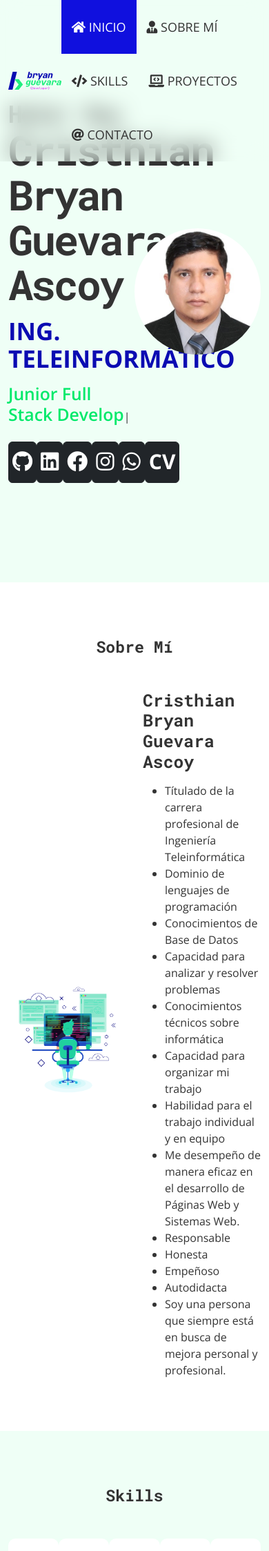
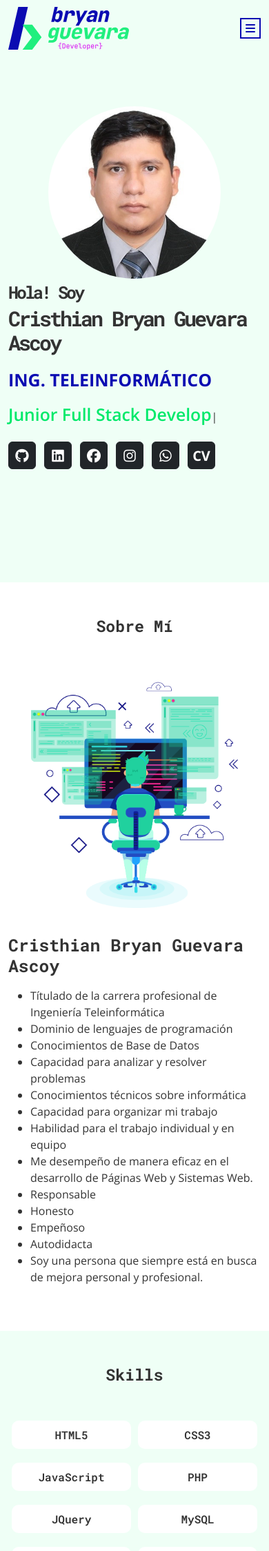
Before and after one commit to Bryan112094/portafolio, a Flask app: page / in a window 390 px wide. Shown: the top 2248 px of the page at 69% size. Run offline with Flask 2, Linux system fonts and the light colour scheme; some libraries are stand-ins or nearby versions.

Commit message:
movil 50%

```diff
--- a/static/css/main.css
+++ b/static/css/main.css
@@ -45,10 +45,14 @@ body{
 }
 
 header{
-    backdrop-filter: blur(15px);
     background: rgba(239, 255, 246, .3);
     width: 100%;
     z-index: 1;
+    transition: all .5s ease;
+}
+header.flota{
+    background: rgba(239, 255, 246, 1);
+    border-bottom: 1px solid #0b0bb2;
 }
 header .logo{
     display: block;
@@ -58,6 +62,12 @@ header .logo{
 header.flota .logo{
     width: 120px;
 }
+
+.open-menu,
+.close-menu{
+    display: none;
+}
+
 header nav > ul > li > a.nav-link{
     color: #333;
     font-size: 18px;
@@ -74,11 +84,10 @@ header nav > ul > li > a.nav-link.active{
     color: #FFF;
 }
 
-
 .fondo-general{
     background-color: #effff6;
 }
-#inicio .container{
+#inicio .container-lg{
     height: 100vh;
 }
 .title-main{
@@ -97,11 +106,13 @@ header nav > ul > li > a.nav-link.active{
 #inicio .botones{
     max-width: 420px;
     width: 100%;
+    flex-flow: row wrap;
 }
 #inicio .botones a{
     font-size: 30px;
     width: 60px;
     height: 60px;
+    margin-bottom: 10px;
     padding: 5px;
     -webkit-transform: scale(1);
     transform: scale(1);
@@ -219,3 +230,134 @@ footer p{
     margin: 0;
     padding: 0;
 }
+
+@media screen and (max-width: 950px) {
+    .menu{
+        position: fixed;
+        left: 0;
+        top: 0;
+        width: 100%;
+        height: 100vh;
+        background-color: #5353d3;
+        overflow-y: auto;
+        opacity: 0;
+        pointer-events: none;
+        transition: opacity 0.3s;
+    }
+    .menu .nav{
+        flex-direction: column;
+        flex-wrap: initial;
+        align-items: center;
+    }
+    .open-menu,
+    .close-menu{
+        display: block;
+        outline: none;
+        color: #FFF;
+    }
+    .open-menu{
+        color: #0b0bb2;
+        border: 2px solid #0b0bb2;
+        background-color: transparent;
+        cursor: pointer;
+    }
+    .close-menu{
+        font-size: 35px;
+        line-height: 36px;
+        padding: 0;
+        background: 0;
+        align-self: flex-end;
+        border: 0;
+        margin: 23px 16px 0 0;
+    }
+    header.flota .close-menu{
+        margin-top: 8px;
+    }
+    .menu_opened{
+        opacity: 1;
+        pointer-events: all;
+    }
+    header{
+        padding: 10px 0;
+    }
+    header.flota{
+        padding: 5px 0
+    }
+    header nav > ul > li > a.nav-link{
+        color: #FFF;
+        font-size: 18px;
+        line-height: 60px;
+        padding: 0;
+    }
+    header.flota nav > ul > li > a.nav-link {
+        padding: 0;
+    }
+    header nav > ul > li > a.nav-link:hover,
+    header nav > ul > li > a.nav-link.active{
+        background-color: transparent;
+        color: #FFF;
+    }
+    #sobre-mi,
+    #projects,
+    #skills,
+    #contact{
+        padding: 50px 0;
+    }
+    .title-main{
+        font-size: 40px;
+        line-height: 45px;
+    }
+    .title-main small,
+    .title-ing{
+        font-size: 30px;
+    }
+    .col-20{
+        width: 30%;
+    }
+}
+
+
+@media screen and (max-width: 770px) {
+    #inicio .container-lg{
+        flex-direction: column !important;
+        justify-content: center !important;
+    }
+    #inicio .container-lg .rounded-circle{
+        max-width: 250px;
+    }
+    .title-main{
+        font-size: 30px;
+        line-height: 35px;
+    }
+    .title-main small,
+    .title-ing{
+        font-size: 25px;
+    }
+    #inicio .botones{
+        max-width: 300px;
+    }
+    #inicio .botones a{
+        width: 40px;
+        height: 40px;
+        font-size: 20px;
+    }
+    #sobre-mi img{
+        margin-bottom: 20px;
+    }
+    .col-20{
+        width: 50%;
+        padding: 5px;
+    }
+    #skills .skill{
+        height: auto;
+        margin-bottom: 10px;
+    }
+    #skills .skill figure{
+        display: none;
+    }
+    #skills .skill span,
+    #skills .skill:hover span {
+        opacity: 1;
+        height: auto;
+    }
+}
--- a/templates/index.html
+++ b/templates/index.html
@@ -8,31 +8,32 @@
 
     <!-- Bootstrap CSS v5.2.1 -->
     <link href="https://cdn.jsdelivr.net/npm/bootstrap@5.2.1/dist/css/bootstrap.min.css" rel="stylesheet" integrity="sha384-iYQeCzEYFbKjA/T2uDLTpkwGzCiq6soy8tYaI1GyVh/UjpbCx/TYkiZhlZB6+fzT" crossorigin="anonymous">
-    <link href="https://cdnjs.cloudflare.com/ajax/libs/font-awesome/5.13.1/css/all.min.css" rel="stylesheet">
     <link href="{{ url_for('static', filename='css/main.css') }}" rel="stylesheet">
+    <script src="https://kit.fontawesome.com/983debfd2b.js" crossorigin="anonymous"></script>
     <!--Fonts-->
     <link rel="preconnect" href="https://fonts.googleapis.com">
     <link rel="preconnect" href="https://fonts.gstatic.com" crossorigin>
     <link href="https://fonts.googleapis.com/css2?family=Open+Sans:wght@400;600;700&family=Roboto+Mono:wght@400;600;700&display=swap" rel="stylesheet">
 </head>
 <body>
-    <header class="position-fixed"><div class="container d-flex flex-row justify-content-between align-items-center">
-            <div class="logo"><img src="{{ url_for('static', filename='logos/logo.svg') }}" class="d-block" alt="Ingeniero Cristhian Bryan Guevara Ascoy"></div>
-            <nav><ul class="nav">
-                <li class="nav-item"><a class="nav-link active" href=""><i class="fas fa-home"></i> INICIO</a></li>
-                <li class="nav-item"><a class="nav-link" href="#sobre-mi"><i class="fas fa-user-tie"></i> SOBRE MÍ</a></li>
-                <li class="nav-item"><a class="nav-link" href="#skills"><i class="fas fa-code"></i> SKILLS</a></li>
-                <li class="nav-item"><a class="nav-link" href="#projects"><i class="fas fa-laptop-code"></i> PROYECTOS</a></li>
-                <li class="nav-item"><a class="nav-link" href="#contact"><i class="fas fa-at"></i> CONTACTO</a></li>
-            </ul></nav>
-        </div>
-    </header>
+    <header class="position-fixed"><div class="container-lg d-flex justify-content-between align-items-center">
+        <div class="logo"><a href="#inicio"><img src="{{ url_for('static', filename='logos/logo.svg') }}" class="d-block" alt="Ingeniero Cristhian Bryan Guevara Ascoy"></a></div>
+        <button class="open-menu" arial-label="Abrir Menú"><i class="fa-solid fa-bars"></i></button>
+        <nav class="menu"><ul class="nav">
+            <button class="close-menu" arial-label="Cerrar Menú"><i class="fa-solid fa-xmark"></i></button>
+            <li class="nav-item"><a class="nav-link active" href="#inicio"><i class="fas fa-home"></i> INICIO</a></li>
+            <li class="nav-item"><a class="nav-link" href="#sobre-mi"><i class="fas fa-user-tie"></i> SOBRE MÍ</a></li>
+            <li class="nav-item"><a class="nav-link" href="#skills"><i class="fas fa-code"></i> SKILLS</a></li>
+            <li class="nav-item"><a class="nav-link" href="#projects"><i class="fas fa-laptop-code"></i> PROYECTOS</a></li>
+            <li class="nav-item"><a class="nav-link" href="#contact"><i class="fas fa-at"></i> CONTACTO</a></li>
+        </ul></nav>
+    </div></header>
     <main>
-        <section id="inicio" class="fondo-general"><div class="container d-flex flex-row-reverse justify-content-between align-items-center">
-            <div class="col-6 text-center">
+        <section id="inicio" class="fondo-general"><div class="container-lg d-flex flex-row-reverse justify-content-between align-items-center">
+            <div class="col-md-6 text-center">
                 <img class="rounded-circle" src="{{ url_for('static', filename='images/bryan-guevara.jpg') }}" alt="Ing. Cristhian Bryan Guevara Ascoy">
             </div>
-            <div class="col-6">
+            <div class="col-md-6">
                 <h1 class="roboto-mono-b title-main mb-3"><small class="d-block">Hola! Soy</small>Cristhian Bryan Guevara Ascoy</h1>
                 <span class="d-block title-ing color-1 mb-3 open-sans-b">ING. TELEINFORMÁTICO</span>
                 <h2 class="typed-text-output d-inline open-sans-s color-2"></h2>
@@ -47,14 +48,14 @@
                 </div>
             </div>
         </div></section>
-        <section id="sobre-mi"><div class="container"><div class="row d-flex justify-content-between align-items-center">
+        <section id="sobre-mi"><div class="container-lg"><div class="row d-flex justify-content-between align-items-center">
             <div class="col-12 text-center">
                 <h3 class="roboto-mono-b mb-5 color-3">Sobre Mí</h3>
             </div>
-            <div class="col-6 text-center">
+            <div class="col-md-6 col-12 text-center">
                 <img src="{{ url_for('static', filename='images/sobre-mi.png') }}" alt="">
             </div>
-            <div class="col-6">
+            <div class="col-md-6 col-12">
                 <h2 class="roboto-mono-b mb-3 color2">Cristhian Bryan Guevara Ascoy</h2>
                 <ul>
                     <li>Títulado de la carrera profesional de Ingeniería Teleinformática</li>
@@ -66,14 +67,14 @@
                     <li>Habilidad para el trabajo individual y en equipo</li>
                     <li>Me desempeño de manera eficaz en el desarrollo de Páginas Web y Sistemas Web.</li>
                     <li>Responsable</li>
-                    <li>Honesta</li>
+                    <li>Honesto</li>
                     <li>Empeñoso</li>
                     <li>Autodidacta</li>
                     <li>Soy una persona que siempre está en busca de mejora personal y profesional.</li>
                 </ul>
             </div>
         </div></div></section>
-        <section id="skills" class="fondo-general"><div class="container d-flex flex-wrap justify-content-between align-items-center">
+        <section id="skills" class="fondo-general"><div class="container-lg d-flex flex-wrap justify-content-between align-items-center">
             <div class="col-12 text-center">
                 <h3 class="roboto-mono-b mb-5 color-3">Skills</h3>
             </div>
```
Also changed, not shown: static/js/main.js (+38 -3 lines).
